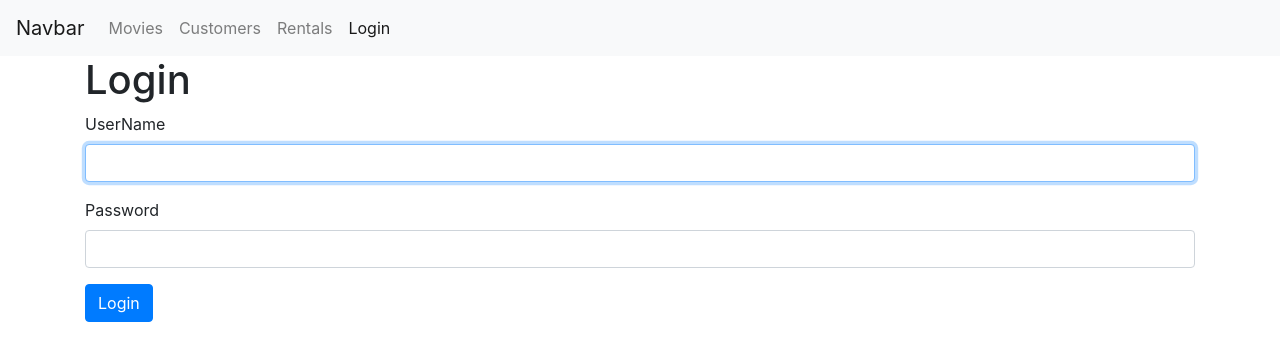
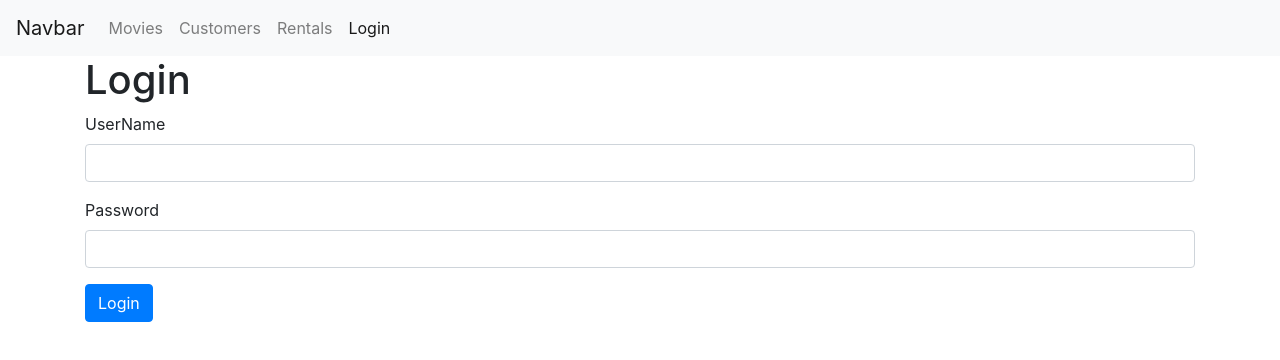
Before and after one commit to aindriu80/vidly-react, a React (Create React App) app: page /login in a window 1280 px wide. Shown: the top 360 px of the page. Built offline with nearby package versions, Linux system fonts and the light colour scheme.

Commit message:
Controlling Elements

```diff
--- a/src/components/loginForm.jsx
+++ b/src/components/loginForm.jsx
@@ -3,11 +3,14 @@ import React, { Component } from 'react';
 
 
 class LoginForm extends Component {
+    state = {
+        account: { username: '', password: '' }
+    };
     username = React.createRef();
 
-    componentDidMount() {
-        this.username.current.focus();
-    }
+    // componentDidMount() {
+    //     this.username.current.focus();
+    // }
 
     handleSubmit = e => {
         e.preventDefault();
@@ -16,12 +19,22 @@ class LoginForm extends Component {
         const username = this.username.current.value;
         console.log('Submitted');
     };
+
+    handleChange = e => {
+        const account = { ...this.state.account };
+        account.username = e.currentTarget.value;
+        this.setState({ account });
+    };
     render() {
         return <div>
             <h1>Login</h1>
             <form onSubmit={this.handleSubmit}>
-                <div className="form-group"><label htmlFor="username">UserName</label><input ref={this.username} id="username" type="text" className="form-control" /></div>
-                <div className="form-group"><label htmlFor="password">Password</label><input id="password" type="text" className="form-control" /></div>
+                <div className="form-group"><label htmlFor="username">UserName</label>
+                    <input value={this.state.account.username} onChange={this.handleChange} id="username" type="text" className="form-control" />
+                </div>
+                <div className="form-group"><label htmlFor="password">Password</label>
+                    <input id="password" type="text" className="form-control" />
+                </div>
                 <button className="btn btn-primary">Login</button>
             </form>
         </div>
```
